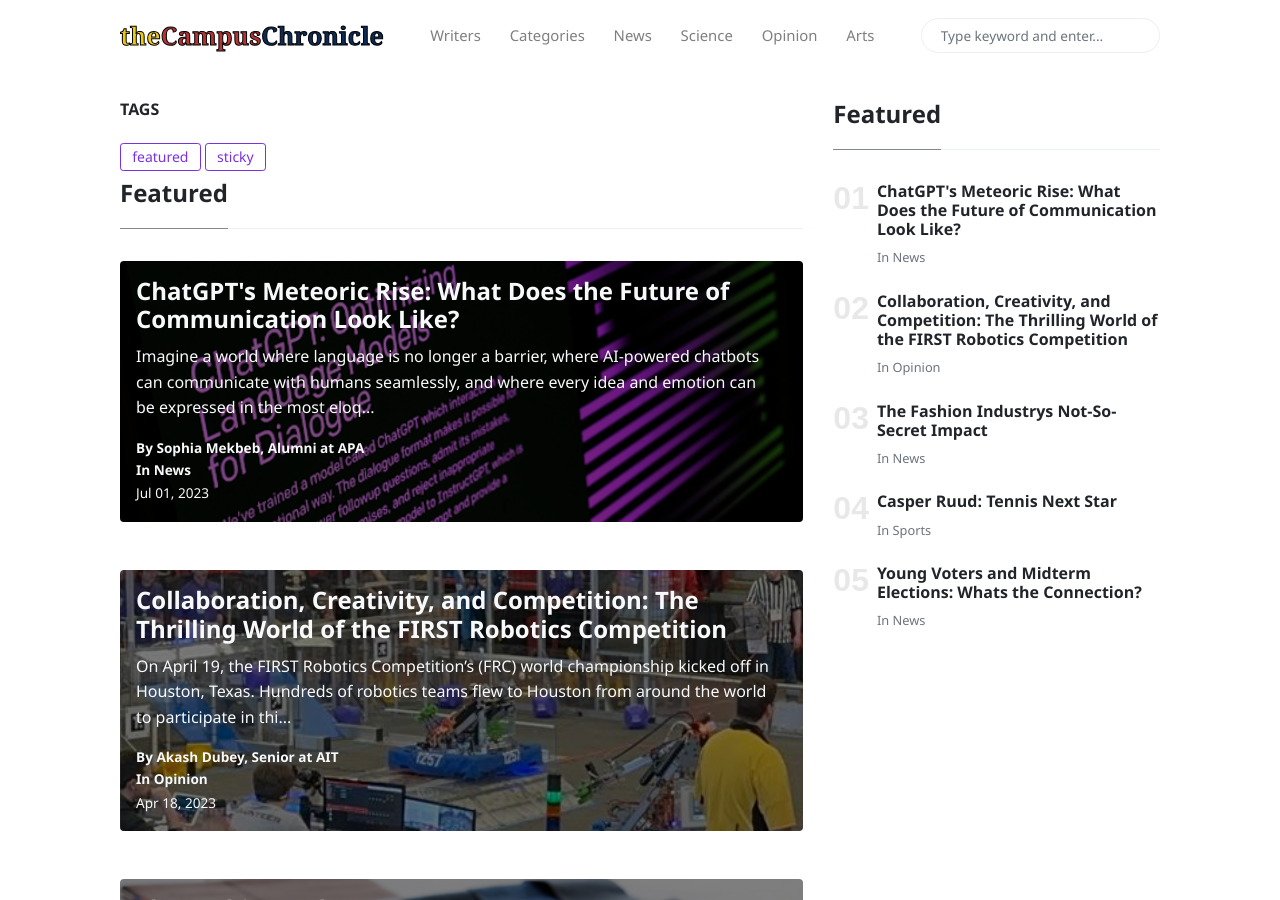
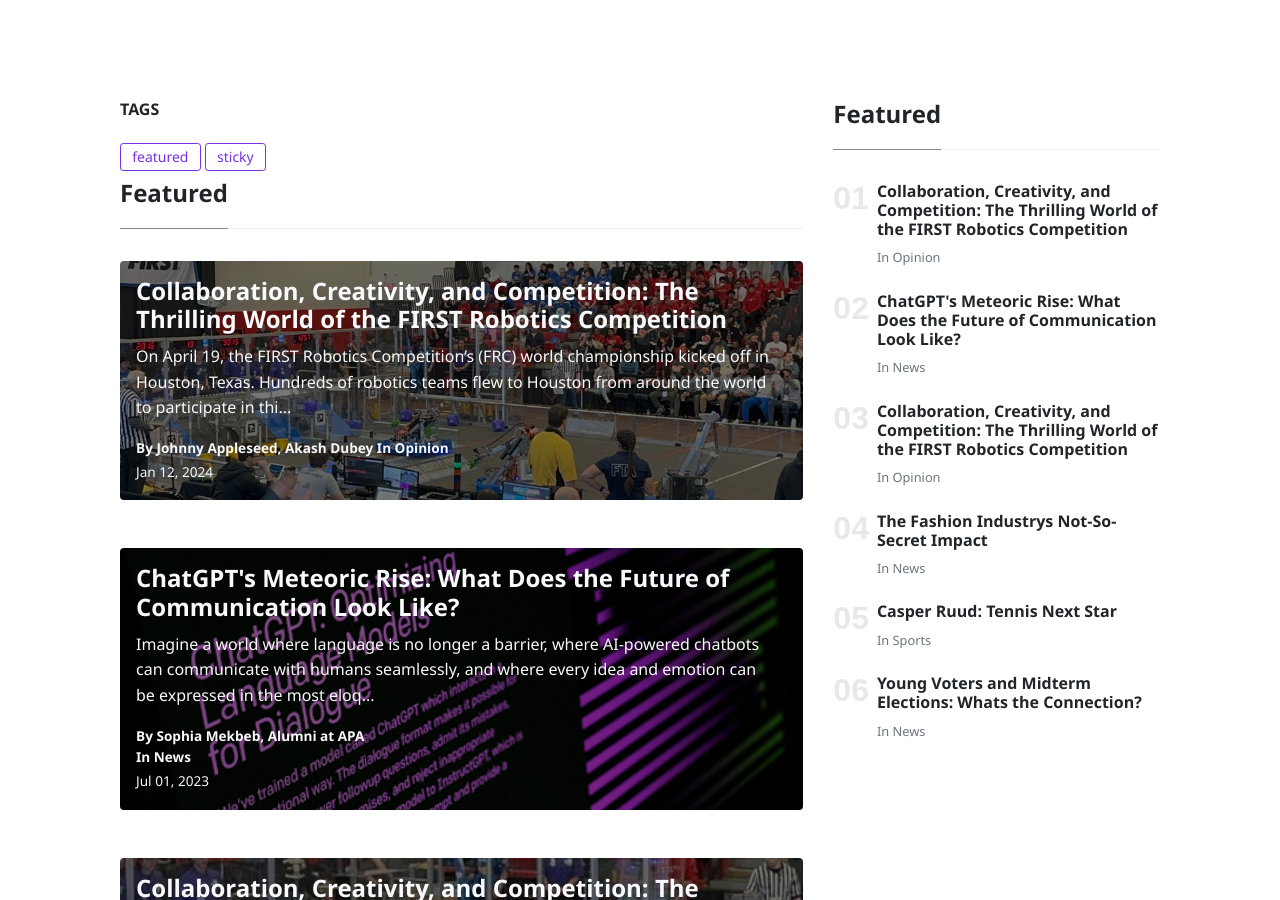
Before and after one commit to The-Campus-Chronicle/website, a Jekyll site: the page built from _pages/tags.html, in a window 1280 px wide and 900 px high. Built offline with Jekyll 4.4.1, drawn with Linux system fonts in a browser that asks for light colours; nearby versions of some CDN libraries; part of the change alters nothing that is shown.

Commit message:
add robotics article

```diff
--- a/_config.yml
+++ b/_config.yml
@@ -807,6 +807,14 @@ authors:
         school:         APA
         grade:          Junior
 
+    johnny:
+        name:           Johnny Appleseed
+        avatar:         /assets/images/avatars/anonymous.jpg
+        role:           Member
+        bio:            "Hanna Pearce is a Junior Theatre Major at APA and this is her first year in Newspaper Club! Her passion for writing came from her grandfather, who wrote commercials, and is her writing role model. Hanna is excited to be part of the Campus Chronicle and the club, and can't wait to see the incredible works everyone creates! In her free time, Hanna loves reading, jujitsu, singing, and (more) writing."
+        email:          hpearce@ucvts.org
+        school:         APA
+        grade:          Junior
 
 
 
--- /dev/null
+++ b/_posts/2024-1-12-robotics-first.md
@@ -0,0 +1,31 @@
+---
+layout: post
+title:  "Collaboration, Creativity, and Competition: The Thrilling World of the FIRST Robotics Competition"
+author: [ johnny, akash ]
+categories: [ Opinion ]
+image: assets/images/articles_2024/edition_1/robotics-first.jpg
+tags: [ featured ]
+---
+
+On April 19, the FIRST Robotics Competition’s (FRC) world championship kicked off in Houston, Texas. Hundreds of robotics teams flew to Houston from around the world to participate in this three-day competition to crown the FRC world champion. But before these teams could get to this point, they had to prove their robot’s worth in numerous district and regional competitions. Like any other sport, FRC requires teams to spend countless hours practicing and perfecting their craft, with many members spending over 10 hours a week with the team.
+
+FIRST (For Inspiration and Recognition of Science and Technology) is a non-profit organization that aims to inspire young people to be science and technology leaders. The FIRST Robotics Competition (FRC), one of the programs run by FIRST, is an annual worldwide robotics competition in which teams of high school-aged youth design and build robots that compete with other teams to complete a set of prescribed tasks. The competition combines the excitement of sport with the rigors of science and technology.
+
+These competitions bring  together teams of high school students from around the world to design, build, and program robots to compete in the same challenge. These challenges are designed to be both fun and challenging, and they require teams to work collaboratively, think critically, and solve problems under pressure. This year’s challenge is to manipulate cones and cubes to score them in a designated scoring area and balance on a shifting platform.
+
+Although it is a robotics competition, FRC is not just about making robots; teams need to work in multiple areas in order to create a well-rounded team. Typically, teams can have between twenty to a hundred members. Each team member contributes their unique skills and talents to the team, which may include programming, electrical engineering, mechanical engineering, and project management. To keep the team operational, teams need to have departments dedicated to different aspects of the team’s operation since there are too many tasks for any one person to handle. The Build department is responsible for designing and building the robot, while the Electronics department handles the robot’s electrical components. The Programming department writes the code that controls the robot, while the Strategy department develops game strategies and makes decisions during competition. Teams also need to have strong communication and collaboration skills, as well as the ability to think creatively and problem-solve under pressure. Communication is integral in the robot building and troubleshooting process between these parts of the team to create a functioning robot from the beginning of January by the competition deadline in March.
+
+Running a robotics team is not cheap: registration costs to enter competitions are several thousand dollars. The Business and Accounting departments exist to manage the team’s many expenditures, including registration fees, robot parts, team shirts, bus costs, etc. The Marketing department works to promote the team on social media to make it look attractive to potential sponsors, ranging from local small businesses to large corporations. These sponsorships are an important source of funding for teams, especially those that don’t get money from their school districts. Most successful teams have yearly budgets of around forty thousand dollars so the onus is on these departments to provide the resources that the rest of the team needs to create the robot.
+
+Having outreach programs, such as robot showcases or other community events, is also crucial for robotics teams. These programs provide opportunities for teams to connect with their communities and promote STEM education; these interactions can nominate these teams for awards at the competition. They also allow teams to showcase their work and inspire others to become involved in robotics. Additionally, outreach programs provide valuable experience for team members in communication, teamwork, and leadership skills with those in the community. By participating in outreach programs, teams can also develop partnerships with local businesses and organizations, which can lead to additional funding and resources for the team. Overall, outreach programs are essential for building strong relationships between robotics teams and their communities, while also providing opportunities for personal and professional growth for team members. For example, a group of FRC teams in the area (along with 1257) are hosting an event at Bridgewater Commons from September 30th to October 1st to put their robots on display. This event, named the Raritan Valley Science and Technology Showcase, connects the many FRC teams in the area to the public and potential sponsors in the mall.
+
+
+Participating in FRC can also be highly beneficial for students in terms of their college and career goals. Many colleges and universities recognize the value of FRC participation and offer scholarships or preferential admissions consideration for FRC participants. Additionally, FRC provides opportunities for students to network with professionals in the STEM fields, gain valuable experience and insight into potential career paths, and build a strong resumé for future job applications. The skills developed through FRC are highly transferable, making FRC a valuable experience for students looking to pursue careers in STEM fields or beyond!
+
+UCVTS has its own FRC team, Team 1257, Parallel Universe. This team provides the opportunity for the bright students of our district to compete with many large schools outside of Union County, almost like a sports team. With over a hundred members, the students from UCVTS run a fully functioning FRC team. The team not only teaches students applicable skills in the fields they want to pursue but also gives them the chance to meet new people from around UCVTS, throughout New Jersey, and around the world who have similar interests. Robotics competitions are high-energy, fast-paced events that are designed by FIRST to be engaging and exciting for participants and spectators alike. The sense of camaraderie and sportsmanship that is fostered at the competition is truly inspiring, and it is a testament to the positive impact that FRC is having on young people around the world.
+
+You can be inspired as well by joining the UCVTS robotics team!
+Google classroom code: xxyy5qz
+
+Image Citation
+Team 1257. “End of the Autonomous Period in a Qualification Match.” Google Drive, 1 April 2023, [Source](https://drive.google.com/file/d/1drRAt5eendbfm3UKXmxzkPCIptsUVWIB/view?usp=sharing). Accessed 18 April 2023.
```
Also changed, not shown: assets/images/articles_2024/edition_1/robotics-first.jpg (added).
